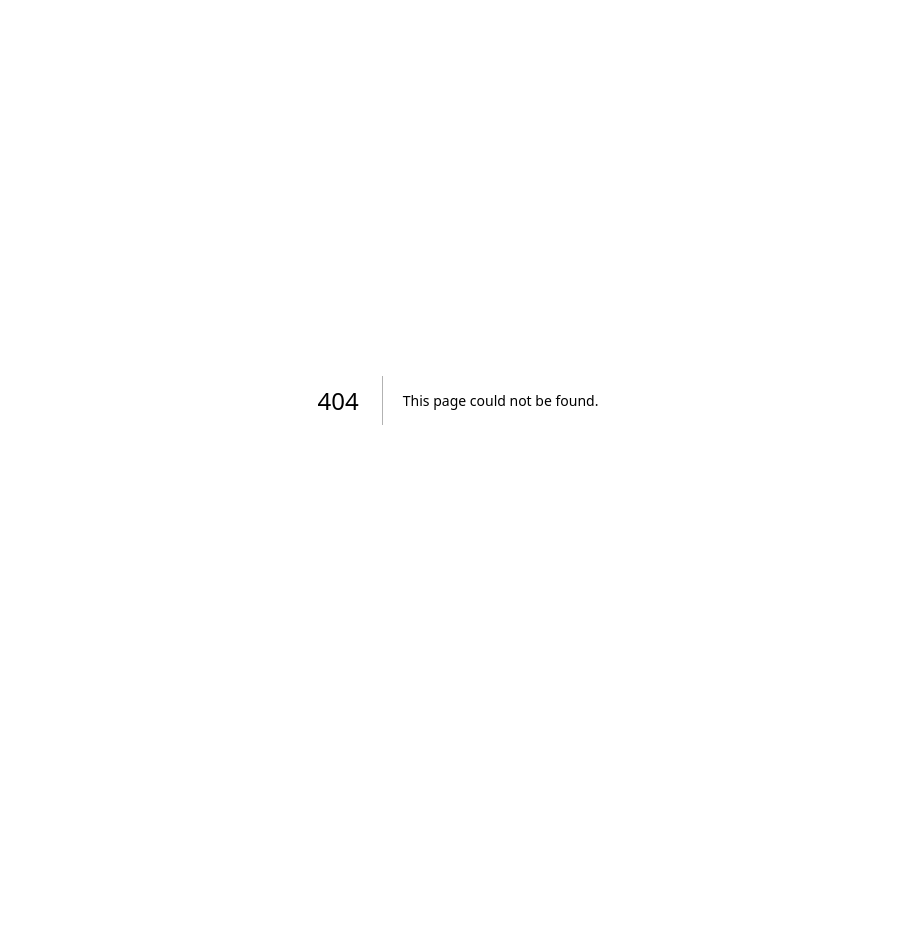
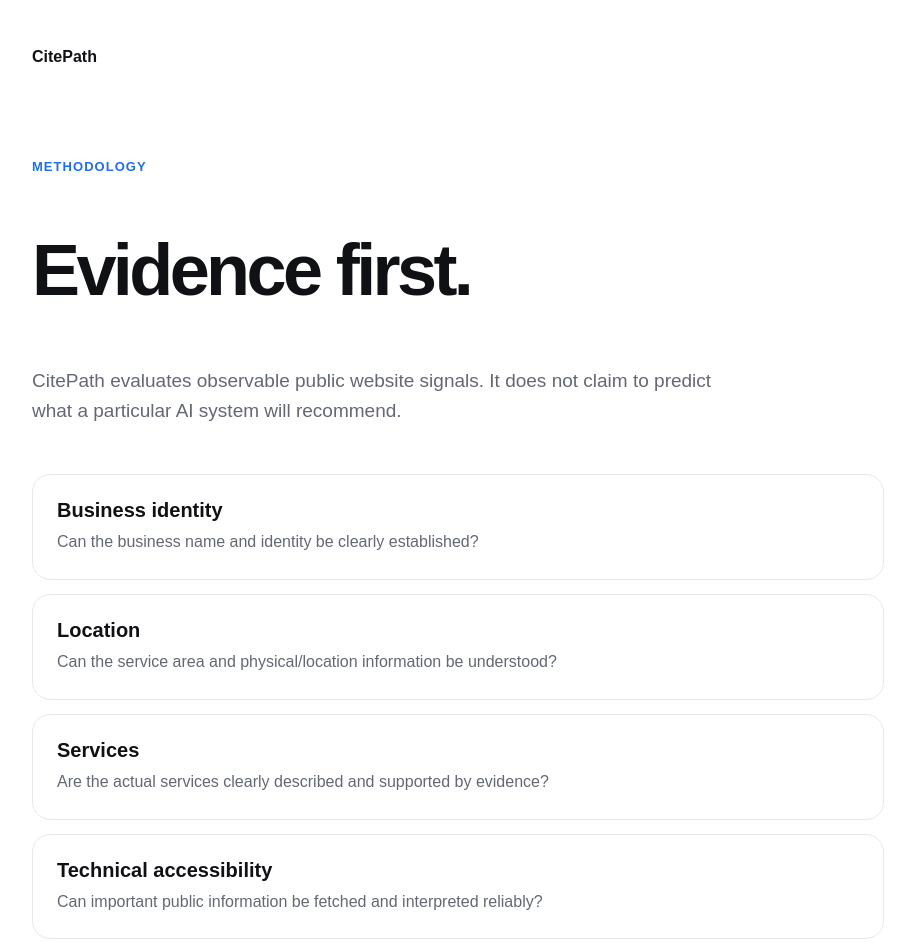
Before and after one commit to DMSNova27/CitePath, a Next.js app: page /methodology in a window 1280 px wide. Before the commit this address had no page. Shown: the top 952 px of the page, without its empty margins (182-1097 px from the left). Before the commit the page ends 800 px from the top, so only its background shows below. Built offline with nearby package versions, Linux system fonts and the light colour scheme.

Commit message:
Add transparent methodology page

```diff
--- /dev/null
+++ b/src/app/methodology/page.tsx
@@ -0,0 +1,31 @@
+import Link from "next/link";
+
+export default function MethodologyPage() {
+  return (
+    <main style={{ maxWidth: 900, margin: "0 auto", padding: "48px 24px 100px" }}>
+      <Link href="/" style={{ fontWeight: 800 }}>CitePath</Link>
+      <article style={{ paddingTop: 80 }}>
+        <p style={{ color: "var(--accent)", fontWeight: 700, fontSize: 13, textTransform: "uppercase", letterSpacing: ".08em" }}>Methodology</p>
+        <h1 style={{ fontSize: "clamp(42px, 7vw, 72px)", lineHeight: 1, letterSpacing: "-0.05em" }}>Evidence first.</h1>
+        <p style={{ color: "var(--muted)", fontSize: 19, lineHeight: 1.6, maxWidth: 700 }}>
+          CitePath evaluates observable public website signals. It does not claim to predict what a particular AI system will recommend.
+        </p>
+        <div style={{ display: "grid", gap: 14, marginTop: 48 }}>
+          {[
+            ["Business identity", "Can the business name and identity be clearly established?"],
+            ["Location", "Can the service area and physical/location information be understood?"],
+            ["Services", "Are the actual services clearly described and supported by evidence?"],
+            ["Technical accessibility", "Can important public information be fetched and interpreted reliably?"],
+            ["Structured information", "Is useful machine-readable information present and consistent with visible content?"],
+            ["Consistency", "Do important business signals agree across the pages that are analyzed?"],
+          ].map(([title, copy]) => (
+            <section key={title} style={{ border: "1px solid var(--line)", borderRadius: 18, padding: 24 }}>
+              <h2 style={{ margin: 0, fontSize: 20 }}>{title}</h2>
+              <p style={{ margin: "8px 0 0", color: "var(--muted)", lineHeight: 1.55 }}>{copy}</p>
+            </section>
+          ))}
+        </div>
+      </article>
+    </main>
+  );
+}
```
